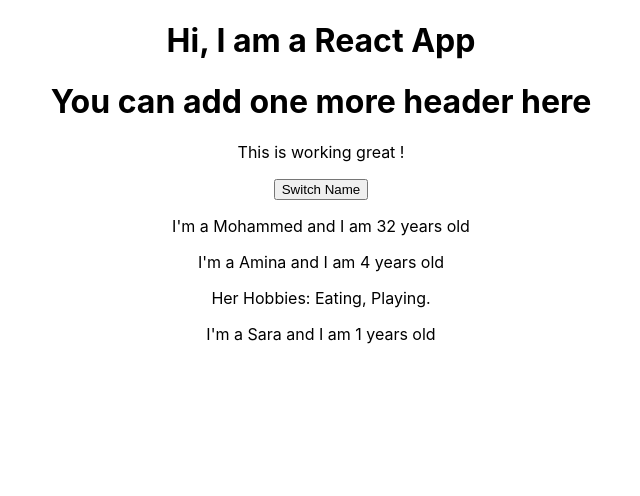
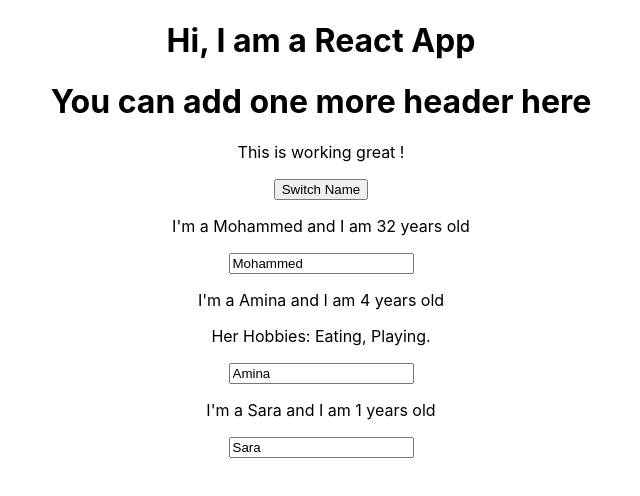
Before and after one commit to mohammedsibgathulla/React, a React (Create React App) app in the folder my-app/: page / in a window 1280 px wide. Shown: the top 496 px of the page, without its empty margins (319-959 px from the left). Built offline with nearby package versions, Linux system fonts and the light colour scheme.

Commit message:
Adding Two Way Binding

```diff
--- a/my-app/src/App.js
+++ b/my-app/src/App.js
@@ -33,6 +33,22 @@
     )
   }
 
+  nameChangeHandler = (event) => {
+    //console.log("Hi from switchNameHandler");
+    // Don't Do This: this.state.users[0].name = 'Mohammed Sibgathulla';
+    this.setState({
+      users: [
+        {name: "Mohammed", age: 32},
+        {name: event.target.value, age: 4},
+        {name: 'Sara', age:2}
+
+    ]
+    }
+
+    )
+  }
+
+
   render(){
    return ( <div className="App">
       <h1> Hi, I am a React App</h1>
@@ -44,7 +60,8 @@
 
       <User name={this.state.users[1].name}
       age={this.state.users[1].age}
-      click={() => this.switchNameHandler("Shaik Mohammed Sibgathulla")}> Her Hobbies: Eating, Playing. </User>
+      click={() => this.switchNameHandler("Shaik Mohammed Sibgathulla")}
+      change={this.nameChangeHandler}> Her Hobbies: Eating, Playing. </User>
 
       <User name={this.state.users[2].name}
       age={this.state.users[2].age} />
--- a/my-app/src/User/User.js
+++ b/my-app/src/User/User.js
@@ -3,6 +3,7 @@
     return <div>
         <p onClick={props.click}>I'm a {props.name} and I am {props.age} years old</p>
         <p>{props.children}</p>
+        <input type="text" onChange={props.change} value={props.name} />
     </div>
 }
 
```
Also changed, not shown: 1 other file (tests, documents, lock files or other folders).
